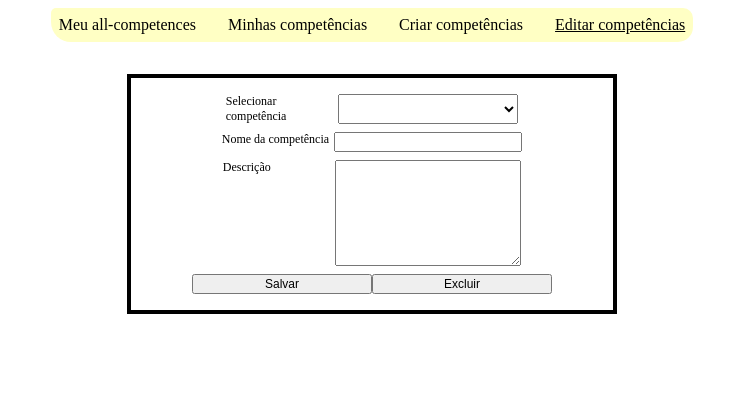
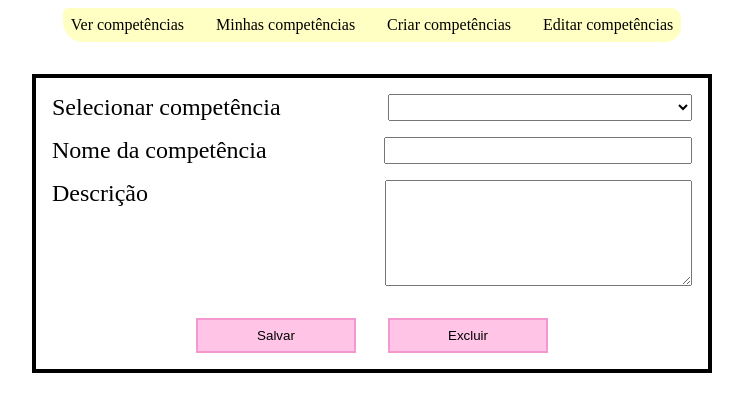
Before and after one commit to Nicholasmais/competencias, a website: page edit.html in a window 1280 px wide. Shown: the whole page, without its empty margins (268-1011 px from the left). Drawn offline with nearby package versions, Linux system fonts and the light colour scheme; no server answers.

Commit message:
adição de componentes html js

```diff
--- /dev/null
+++ b/components/button.js
@@ -0,0 +1,16 @@
+class Button extends HTMLElement {
+  constructor() {
+    super();
+    this.attachShadow({mode: 'open'});
+  }
+  connectedCallback() {
+    const text = this.getAttribute('text');
+    const func = this.getAttribute('function');
+    this.shadowRoot.innerHTML = `
+      <link rel="stylesheet" href="components\\styles.css">
+      <button onclick="${func}" class="button-component" style="width:100%">${text}</button>
+    `;
+  }
+}
+
+customElements.define('button-component', Button);
--- /dev/null
+++ b/components/navbar.js
@@ -0,0 +1,53 @@
+class NavBar extends HTMLElement {
+  constructor() {
+    super();
+  }
+  connectedCallback() {
+    this.innerHTML = `
+      <style>
+        header{
+          display: flex;
+          justify-content: center;
+        }
+        nav{
+          display: inline-flex;
+          flex-direction: row;
+          background-color: rgb(255, 255, 196);
+          gap: 2rem;
+          padding: .5rem;
+          margin-bottom: 2rem;
+          border-radius: 5px 10px 15px 20px;
+        }
+        a{
+          color:black;
+          text-decoration: none;
+        }
+        a:hover{
+          cursor: pointer;
+          transform: scale(1.25);
+        }
+        nav a.active{
+          text-decoration: underline;
+        }
+      </style>
+      <header>
+        <nav>
+          <a class="all-competences" href="/index.html">
+            Ver competências
+          </a>
+          <a class="all-competences" href="/setCompetence.html">
+            Minhas competências
+          </a>
+          <a class="criar-competencia" href="/create.html">
+            Criar competências
+          </a>
+          <a class="editar-competencias" href="/edit.html">
+            Editar competências
+          </a>
+        </nav>
+      </header>
+    `;
+  }
+}
+
+customElements.define('navbar-component', NavBar);
--- a/edit.html
+++ b/edit.html
@@ -1,112 +1,86 @@
 <!DOCTYPE html>
 <html lang="en">
   <head>
-  <meta charset="UTF-8">
-  <meta http-equiv="X-UA-Compatible" content="IE=edge">
-  <meta name="viewport" content="width=device-width, initial-scale=1.0">
-  <link rel="stylesheet" type="text/css" href="https://cdn.jsdelivr.net/npm/toastify-js/src/toastify.min.css">
+    <meta charset="UTF-8" />
+    <meta http-equiv="X-UA-Compatible" content="IE=edge" />
+    <meta name="viewport" content="width=device-width, initial-scale=1.0" />
+    <link
+      rel="stylesheet"
+      type="text/css"
+      href="https://cdn.jsdelivr.net/npm/toastify-js/src/toastify.min.css"
+    />
     <title>Editar competência</title>
     <style>
-    header{
-      display: flex;
-      justify-content: center;
-    }
-    nav{
-      display: inline-flex;
-      flex-direction: row;
-      background-color: rgb(255, 255, 196);
-      gap: 2rem;
-      padding: .5rem;
-      margin-bottom: 2rem;
-      border-radius: 5px 10px 15px 20px;
-    }
-    a{
-      color:black;
-      text-decoration: none;
-    }
-    a:hover{
-      cursor: pointer;
-      transform: scale(1.25);
-    }
-    nav a.active{
-      text-decoration: underline;
-    }
-
-    .competencias{
-      width: 450px;
+      .competencias {
+        width: 50vw;
         min-height: 50px;
         margin: 0 auto;
         display: flex;
-      flex-direction: column;
-      gap: 0.5rem;
+        flex-direction: row;
+        flex-wrap: wrap;
         border: 4px solid #000;
-      font-size: .75rem;
+        font-size: 1.5rem;
         padding: 1rem;
+        gap: 1rem;
       }
-    .row{
+      .row {
         justify-content: center;
         display: flex;
+        gap: 2rem;
         width: 100%;
       }
-    .row label{
+      .row label {
+        width: 50%;
+        display: flex;
+      }
+      .row :not(label) {
+        width: 50%;
+        font-size: 0.75rem;
+      }
+      .row button-component {
+        margin-top: 1rem;
         width: 25%;
       }
-    .row :not(label){
-      width: 40%;
-      font-size: .75rem;
-    }
-    textarea{
+      textarea {
         height: 100px;
-      font-size: .75rem;
+        font-size: 0.75rem;
       }
     </style>
   </head>
   <body>
-  <header>
-    <nav>
-      <a class="all-competences" href="/index.html">
-        Meu all-competences
-      </a>
-      <a class="all-competences" href="/setCompetence.html">
-        Minhas competências
-      </a>
-      <a class="criar-competencia" href="/create.html">
-        Criar competências
-      </a>
-      <a class="editar-competencias" href="/edit.html">
-        Editar competências
-      </a>
-    </nav>
-  </header>
+    <navbar-component></navbar-component>
 
     <div class="competencias">
       <div class="row">
         <label for="select">Selecionar competência</label>
-      <select name="select" id="select">
-
-      </select>
+        <select name="select" id="select"></select>
       </div>
       <div class="row">
         <label for="nome">Nome da competência</label>
-      <input type="text" name="nome" id="nome">
+        <input type="text" name="nome" id="nome" />
       </div>
       <div class="row">
         <label for="descricao">Descrição</label>
         <textarea id="descricao"></textarea>
       </div>
       <div class="row">
-      <button onclick="updateCompetence()">Salvar</button>
-      <button onclick="deleteCompetence()">Excluir</button>
+        <button-component
+          text="Salvar"
+          function="updateCompetence()"
+        ></button-component>
+        <button-component
+          text="Excluir"
+          function="deleteCompetence()"
+        ></button-component>
       </div>
     </div>
 
     <script>
-
       const currentPath = window.location.pathname;
-    const links = document.querySelectorAll('nav a');
-    links.forEach(link => {
-      if (link.getAttribute('href') === currentPath) {
-        link.setAttribute('class', link.getAttribute('class') + " active");
+      const links = document.querySelectorAll("nav a");
+      links.forEach((link) => {
+        if (link.getAttribute("href") === currentPath) {
+          link.setAttribute("class", link.getAttribute("class") + " active");
         }
       });
 
@@ -115,11 +89,11 @@
 
       const competences = [];
       const select = document.querySelector("#select");
-    const get_competencias = async() => {
-      await fetch("http://localhost:3000/competencias")
+      const get_competencias = async () => {
+        await fetch("http://192.168.0.55:3000/competencias")
           .then((res) => res.json())
           .then((data) => {
-        data.forEach(obj =>{
+            data.forEach((obj) => {
               const option = document.createElement("option");
               option.value = obj.id;
               option.innerText = obj.nome;
@@ -129,39 +103,37 @@
             name_competence.value = competences[0].nome;
             description_competence.value = competences[0].descricao;
           });
-    }
+      };
       get_competencias();
-    select.addEventListener('change', async(e) => {
-      await competences.forEach(val => {
-        if (val.id === parseInt(e.target.value)){
+      select.addEventListener("change", async (e) => {
+        await competences.forEach((val) => {
+          if (val.id === parseInt(e.target.value)) {
             name_competence.value = val.nome;
             description_competence.value = val.descricao;
-        };
+          }
+        });
       });
 
-    });
-
-    const updateCompetence = async() => {
+      const updateCompetence = async () => {
         let obj_put = {
-        "id":select.value,
-        "nome" : name_competence.value,
-        "descricao": description_competence.value
-      }
-      await fetch('http://localhost:3000/competencias', {
-        method:"PUT",
-        headers:{'Content-Type':"Application/json"},
-        body:JSON.stringify(obj_put)})
-          .then(res => {
-              res.json().then(data => {
-                while (select.childElementCount > 0){
+          id: select.value,
+          nome: name_competence.value,
+          descricao: description_competence.value,
+        };
+        await fetch("http://192.168.0.55:3000/competencias", {
+          method: "PUT",
+          headers: { "Content-Type": "Application/json" },
+          body: JSON.stringify(obj_put),
+        }).then((res) => {
+          res.json().then((data) => {
+            while (select.childElementCount > 0) {
               select.removeChild(select.firstChild);
             }
             get_competencias();
-                let background = ''
-                if (res.status !== 200){
-                  background = "linear-gradient(to right, #ff4d4d, #ff3333)";
-                }
-                else{
+            let background = "";
+            if (res.status !== 200) {
+              background = "linear-gradient(to right, #d921a8, #ff2600)";
+            } else {
               background = "linear-gradient(to right, #00b09b, #96c93d)";
             }
             Toastify({
@@ -170,33 +142,32 @@
               //destination: "https://github.com/apvarun/toastify-js",
               //newWindow: true,
               close: true,
-                    gravity: "top", // `top` or `bottom`
+              gravity: "bottom", // `top` or `bottom`
               position: "right", // `left`, `center` or `right`
               stopOnFocus: true, // Prevents dismissing of toast on hover
               style: {
                 background: background,
               },
-                    onClick: function(){} // Callback after click
+              onClick: function () {}, // Callback after click
             }).showToast();
             console.log(data);
-              }
-            );
-          })
-        }
+          });
+        });
+      };
 
-    const deleteCompetence = async() => {
-      await fetch(`http://localhost:3000/competencias/${select.value}`, {
-        method:"DELETE"
-      }).then(res => {res.json().then(data => {
-        while (select.childElementCount > 0){
+      const deleteCompetence = async () => {
+        await fetch(`http://192.168.0.55:3000/competencias/${select.value}`, {
+          method: "DELETE",
+        }).then((res) => {
+          res.json().then((data) => {
+            while (select.childElementCount > 0) {
               select.removeChild(select.firstChild);
             }
             get_competencias();
-        let background = ''
-        if (res.status !== 200){
+            let background = "";
+            if (res.status !== 200) {
               background = "linear-gradient(to right, #ff4d4d, #ff3333)";
-        }
-        else{
+            } else {
               background = "linear-gradient(to right, #00b09b, #96c93d)";
             }
             Toastify({
@@ -205,19 +176,24 @@
               //destination: "https://github.com/apvarun/toastify-js",
               //newWindow: true,
               close: true,
-            gravity: "top", // `top` or `bottom`
+              gravity: "bottom", // `top` or `bottom`
               position: "right", // `left`, `center` or `right`
               stopOnFocus: true, // Prevents dismissing of toast on hover
               style: {
                 background: background,
               },
-            onClick: function(){} // Callback after click
+              onClick: function () {}, // Callback after click
             }).showToast();
             console.log(data);
           });
         });
-    }
+      };
     </script>
-  <script type="text/javascript" src="https://cdn.jsdelivr.net/npm/toastify-js"></script>
+    <script src="components/button.js" type="text/javascript" defer></script>
+    <script src="components/navbar.js" type="text/javascript" defer></script>
+    <script
+      type="text/javascript"
+      src="https://cdn.jsdelivr.net/npm/toastify-js"
+    ></script>
   </body>
 </html>
--- a/index.html
+++ b/index.html
@@ -1,83 +1,44 @@
 <!DOCTYPE html>
 <html lang="en">
   <head>
-  <meta charset="UTF-8">
-  <meta http-equiv="X-UA-Compatible" content="IE=edge">
-  <meta name="viewport" content="width=device-width, initial-scale=1.0">
+    <meta charset="UTF-8" />
+    <meta http-equiv="X-UA-Compatible" content="IE=edge" />
+    <meta name="viewport" content="width=device-width, initial-scale=1.0" />
     <title>all-competences</title>
     <style>
-    .competencias{
-      width: 450px;
+      .competencias {
+        width: 50vw;
         min-height: 50px;
         margin: 0 auto;
         display: flex;
         flex-direction: row;
         flex-wrap: wrap;
         border: 4px solid #000;
-      font-size: .75rem;
+        font-size: 1.5rem;
       }
-
-    .competencias > :nth-child(n){
-      background-color:  rgb(196, 255, 255);
+      .competencias > :nth-child(n) {
+        background-color: rgb(196, 255, 255);
         margin: 1rem;
         padding: 1rem;
         text-align: center;
         border-radius: 50%;
       }
-    header{
-      display: flex;
-      justify-content: center;
-    }
-    nav{
-      display: inline-flex;
-      flex-direction: row;
-      background-color: rgb(255, 255, 196);
-      gap: 2rem;
-      padding: .5rem;
-      margin-bottom: 2rem;
-      border-radius: 5px 10px 15px 20px;
-    }
-    a{
-      color:black;
-      text-decoration: none;
-    }
-    a:hover{
-      cursor: pointer;
-      transform: scale(1.25);
-    }
-    nav a.active{
-      text-decoration: underline;
-    }
     </style>
   </head>
   <body>
-  <header>
-    <nav>
-      <a class="all-competences" href="/index.html">
-        Ver competências
-      </a>
-      <a class="all-competences" href="/setCompetence.html">
-        Minhas competências
-      </a>
-      <a class="criar-competencia" href="/create.html">
-        Criar competências
-      </a>
-      <a class="editar-competencias" href="/edit.html">
-        Editar competências
-      </a>
-    </nav>
-  </header>
+    <navbar-component></navbar-component>
+
     <div class="competencias"></div>
     <script>
       const compt_bloco = document.querySelector(".competencias");
-    const get_competencias = async() =>{
-      await fetch("http://localhost:3000/competencias")
+      const get_competencias = async () => {
+        await fetch("http://192.168.0.55:3000/competencias")
           .then((res) => res.json())
           .then((data) =>
-          data.forEach(obj =>{
+            data.forEach((obj) => {
               const div_competencias = document.createElement("div");
-            div_competencias.setAttribute('class', "div-competencias");
-            div_competencias.setAttribute('key', obj.id);
+              div_competencias.setAttribute("class", "div-competencias");
+              div_competencias.setAttribute("key", obj.id);
 
               const header = document.createElement("span");
               const content = document.createElement("div");
@@ -89,21 +50,25 @@
               //div_competencias.appendChild(content);
 
               compt_bloco.appendChild(div_competencias);
-          }));
-      }
+            })
+          );
+      };
       get_competencias();
 
       const currentPath = window.location.pathname;
-    const links = document.querySelectorAll('nav a');
+      const links = document.querySelectorAll("nav a");
 
-    links.forEach(link => {
-      if (link.getAttribute('class') === "all-competences" && currentPath == '/'){
-        link.setAttribute('class', link.getAttribute('class') + " active");
-      }
-      else if (link.getAttribute('href') === currentPath) {
-        link.setAttribute('class', link.getAttribute('class') + " active");
+      links.forEach((link) => {
+        if (
+          link.getAttribute("class") === "all-competences" &&
+          currentPath == "/"
+        ) {
+          link.setAttribute("class", link.getAttribute("class") + " active");
+        } else if (link.getAttribute("href") === currentPath) {
+          link.setAttribute("class", link.getAttribute("class") + " active");
         }
       });
     </script>
+    <script src="components/navbar.js" type="text/javascript" defer></script>
   </body>
 </html>
```
Also changed, not shown: components/styles.css (added, +9 -0 lines), create.html (+53 -79 lines), setCompetence.html (+21 -44 lines). Lines whose indentation alone changed are shown as unchanged.
